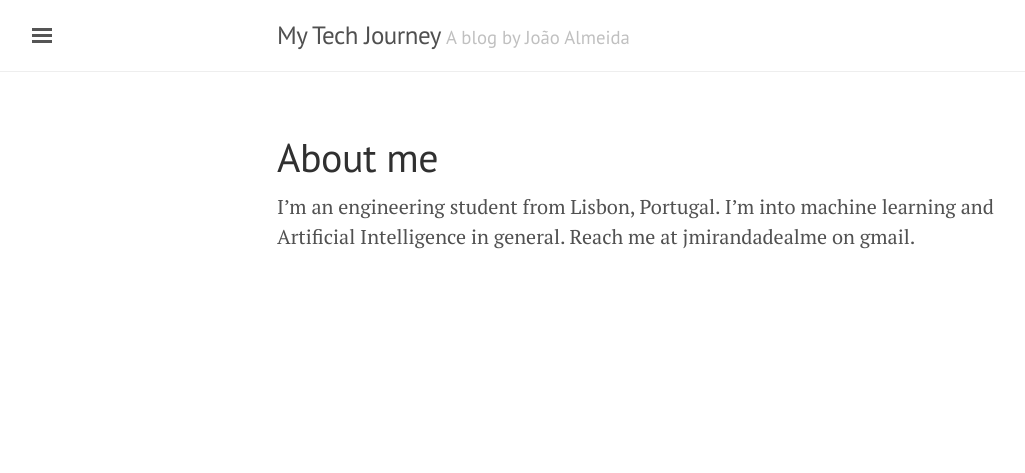
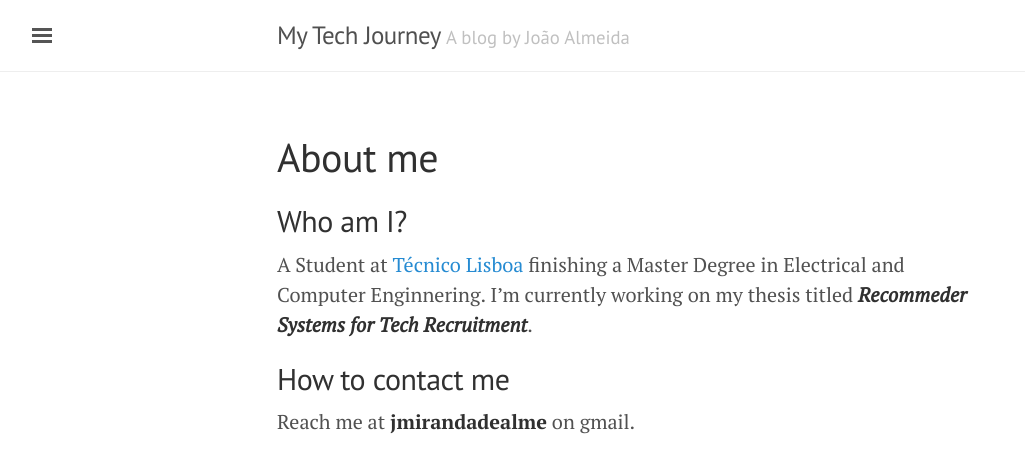
Before and after one commit to Joao-M-Almeida/Joao-M-Almeida.github.io, a Jekyll site: the page built from about.md, in a window 1280 px wide. Shown: the top 473 px of the page, without its empty margins (3-1028 px from the left). Built offline with Jekyll 4.4.1, drawn with Linux system fonts in a browser that asks for light colours.

Commit message:
updated about.md

```diff
--- a/about.md
+++ b/about.md
@@ -3,4 +3,11 @@ layout: page
 title: About me
 ---
 
-I'm an engineering student from Lisbon, Portugal. I'm into machine learning and Artificial Intelligence in general. Reach me at jmirandadealme on gmail.
+## Who am I?
+
+A Student at [Técnico Lisboa](http://tecnico.ulisboa.pt) finishing a Master Degree in Electrical and Computer Enginnering. I'm currently working on my thesis titled **_Recommeder Systems for Tech Recruitment_**.
+
+
+## How to contact me
+
+Reach me at __jmirandadealme__ on gmail.
```
